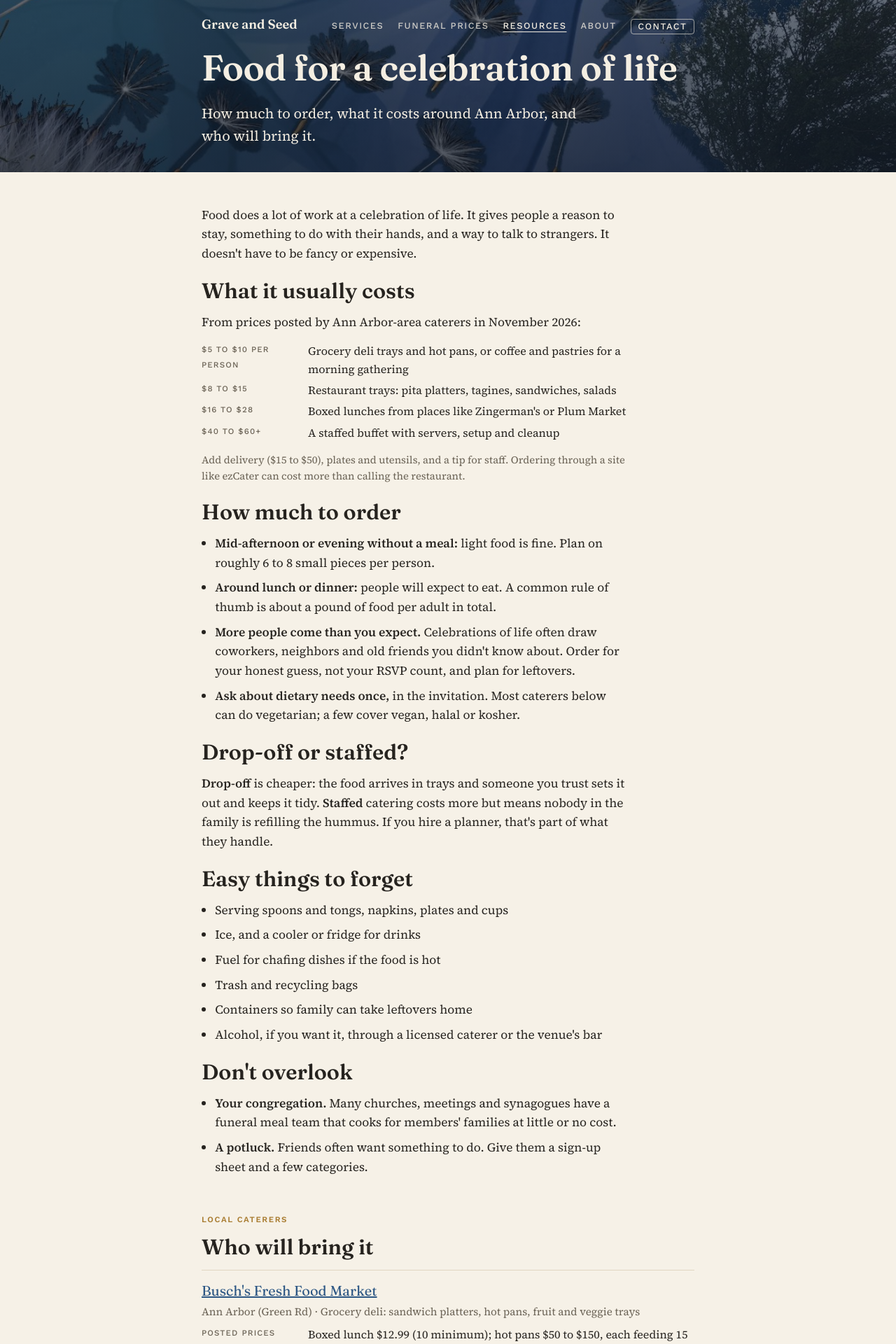
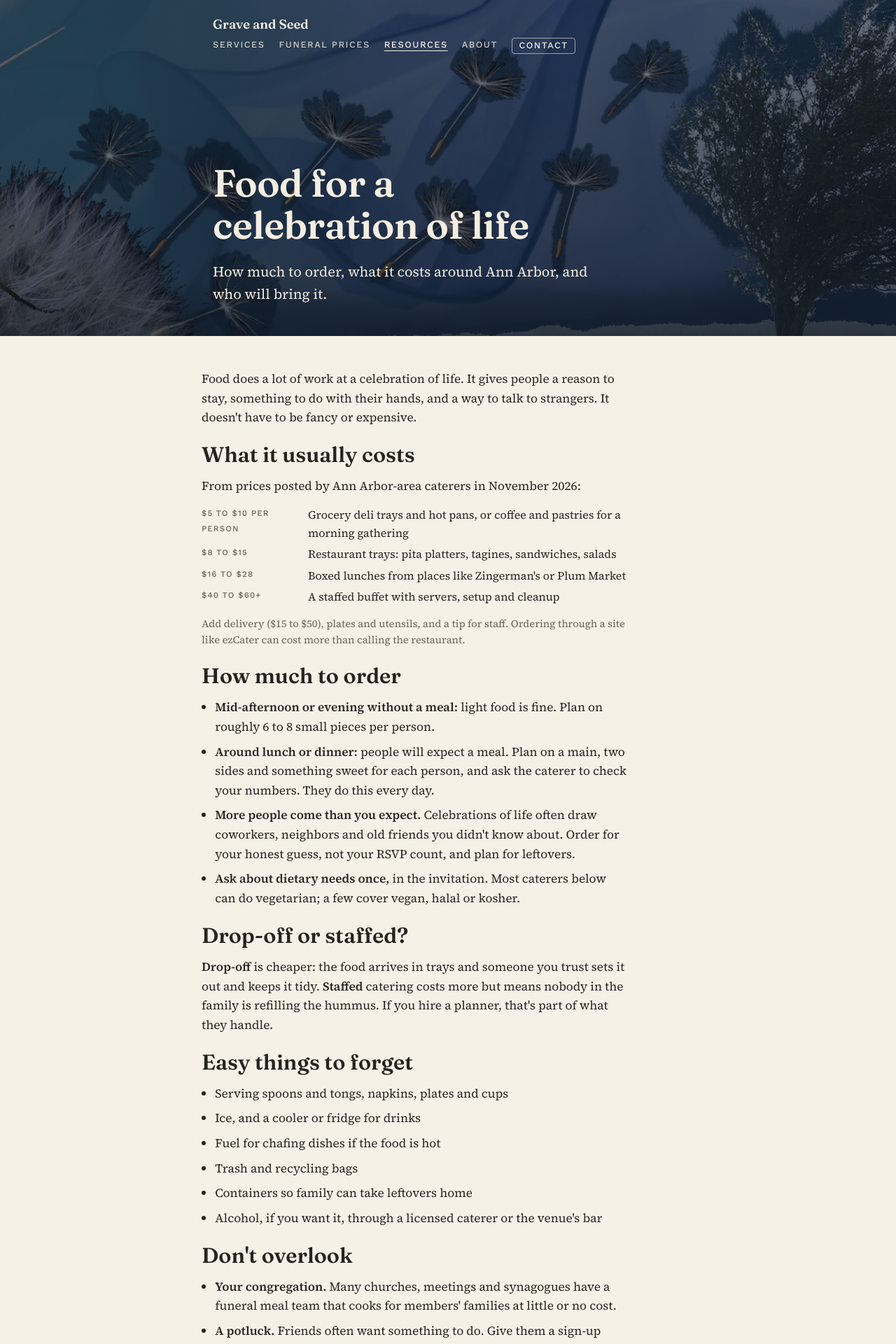
Before and after one commit to katekelley/graveandseed, a Jekyll site: the page built from resources/food.html, in a window 1280 px wide. Shown: the top 1920 px of the page at 70% size. Built offline with Jekyll 4.4.1, drawn with Linux system fonts in a browser that asks for light colours.

Commit message:
Same header height on every page; reword food amounts
Co-Authored-By: Claude Opus 5.5 <noreply@anthropic.com>
Claude-Session: https://claude.ai/code/session_011MgnuCgP3j7vY9GWkoifJs

```diff
--- a/_includes/head.html
+++ b/_includes/head.html
@@ -48,17 +48,19 @@ a { color: var(--moss); }
 
 header.soil { background: var(--soil) url("/assets/collage-strip.jpg") center 40% / cover no-repeat; color: var(--soil-ink); position: relative; isolation: isolate; }
 header.soil::before { content: ""; position: absolute; inset: 0; z-index: -1; background: linear-gradient(180deg, rgba(14,22,36,0.55) 0%, rgba(14,22,36,0.72) 100%); }
-header.soil.hero { background-image: url("/assets/collage-home.jpg"); background-position: 30% center; min-height: min(88vh, 46rem); display: flex; }
+header.soil { min-height: 30rem; display: flex; }
+header.soil .wrap, header.soil.slim .wrap { width: 100%; box-sizing: border-box; display: flex; flex-direction: column; gap: 1.25rem; padding-block: 1.5rem 2.75rem; }
+header.soil h1 { margin-top: auto; padding-top: 2rem; }
+header.soil .hero-cta { align-self: flex-start; }
+@media (max-width: 700px) { header.soil { min-height: 27rem; } }
+header.soil.hero { background-image: url("/assets/collage-home.jpg"); background-position: 30% center; }
 header.soil.hero::before { background: linear-gradient(180deg, rgba(14,22,36,0.55) 0%, rgba(14,22,36,0.05) 22%, rgba(14,22,36,0.1) 45%, rgba(14,22,36,0.82) 100%); }
-header.soil.hero .wrap { width: 100%; box-sizing: border-box; display: flex; flex-direction: column; padding-block: 1.5rem 3rem; }
-header.soil.hero h1 { margin-top: auto; padding-top: 6rem; text-shadow: 0 2px 18px rgba(0,0,0,0.35); }
-header.soil.hero .hero-cta { align-self: flex-start; }
+header.soil.hero h1 { text-shadow: 0 2px 18px rgba(0,0,0,0.35); }
 header.soil.hero .lede, header.soil.hero .crisis { text-shadow: 0 1px 10px rgba(0,0,0,0.4); }
 @media (max-width: 700px) { header.soil.hero { background-image: url("/assets/collage-home-1000.jpg"); background-position: 34% center; } }
-header.soil .wrap { padding-block: 1.5rem 3rem; display: grid; gap: 1.25rem; }
 .mark { display: flex; align-items: center; gap: 0.6rem; font: 500 0.78rem/1 var(--label); letter-spacing: 0.14em; text-transform: uppercase; opacity: 0.8; }
 .mark svg { width: 22px; height: 22px; }
-header h1 { font-size: clamp(2.6rem, 9vw, 4.4rem); font-weight: 600; letter-spacing: -0.01em; }
+header h1 { font-size: clamp(2.2rem, 7vw, 3.4rem); font-weight: 600; letter-spacing: -0.01em; }
 header .lede { font-size: 1.25rem; max-width: 34rem; }
 header .lede em { font-style: italic; color: var(--wheat-soft); }
 
@@ -115,8 +117,7 @@ dl.items dd { margin: 0; font-family: var(--label); font-variant-numeric: tabula
 dl.items .total { border-top: 1px solid var(--line); padding-top: 0.5rem; font-weight: 600; }
 .tier .from { font-family: var(--label); font-variant-numeric: tabular-nums; font-size: 1rem; color: var(--moss); display: block; margin-top: 0.35rem; }
 
-header.soil.slim .wrap { padding-block: 1.5rem 2.25rem; }
-header.soil.slim h1 { font-size: clamp(2rem, 7vw, 3.2rem); }
+header.soil.slim h1 { font-size: clamp(2.2rem, 7vw, 3.4rem); }
 .cards { display: grid; gap: 0; border-top: 1px solid var(--line); }
 .card { display: grid; gap: 0.45rem; padding-block: 1.1rem; border-bottom: 1px solid var(--line); min-width: 0; }
 .card h3 { font-size: 1.25rem; font-weight: 500; }
--- a/resources/food.html
+++ b/resources/food.html
@@ -23,7 +23,7 @@ permalink: /resources/food/
   <h2>How much to order</h2>
   <ul>
     <li><strong>Mid-afternoon or evening without a meal:</strong> light food is fine. Plan on roughly 6 to 8 small pieces per person.</li>
-    <li><strong>Around lunch or dinner:</strong> people will expect to eat. A common rule of thumb is about a pound of food per adult in total.</li>
+    <li><strong>Around lunch or dinner:</strong> people will expect a meal. Plan on a main, two sides and something sweet for each person, and ask the caterer to check your numbers. They do this every day.</li>
     <li><strong>More people come than you expect.</strong> Celebrations of life often draw coworkers, neighbors and old friends you didn't know about. Order for your honest guess, not your RSVP count, and plan for leftovers.</li>
     <li><strong>Ask about dietary needs once,</strong> in the invitation. Most caterers below can do vegetarian; a few cover vegan, halal or kosher.</li>
   </ul>
```
